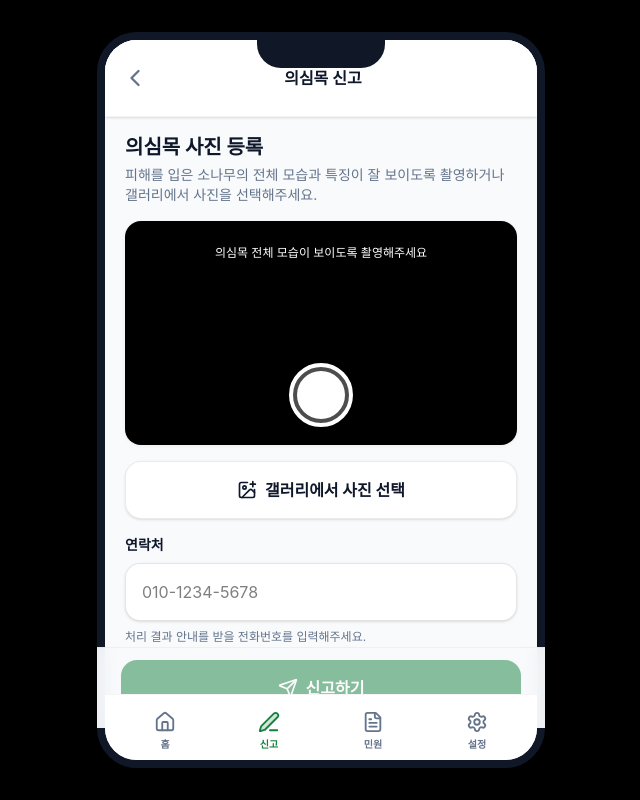
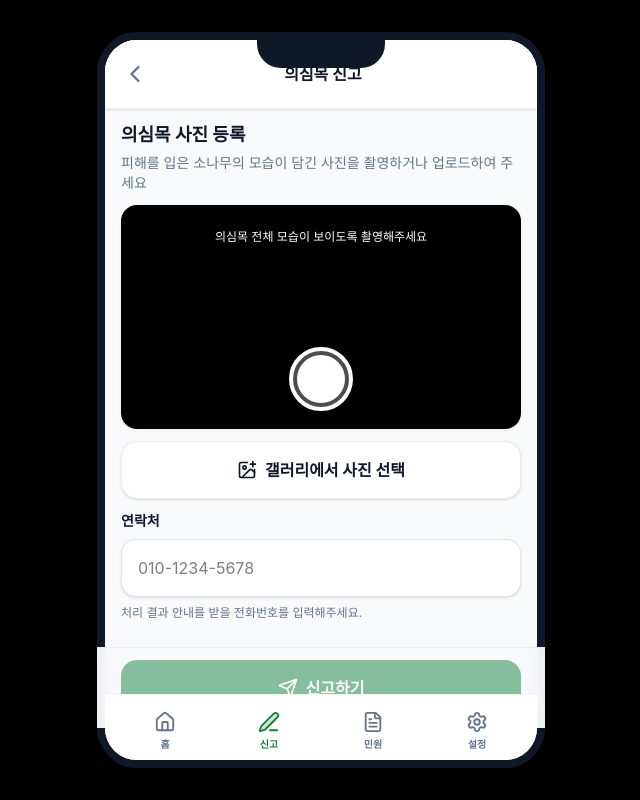
Before and after one commit to jaeny1004/pine-app, a React (Vite) app: page / in a window 1280 px wide. Both pictures are taken after a click on the button "신고". Shown: the whole page, without its empty margins (319-959 px from the left). Built offline with nearby package versions, Linux system fonts and the light colour scheme; no server answers; the database is empty; a web font is replaced by a local one.

Commit message:
Add files via upload

```diff
--- a/src/screens/ReportWizard.tsx
+++ b/src/screens/ReportWizard.tsx
@@ -325,7 +325,7 @@ export function ReportWizard({
   return (
     <div className="h-full min-h-0 bg-system-bg flex flex-col overflow-hidden">
       {/* 상단 헤더 */}
-      <div className="bg-card-bg px-4 py-4 flex items-center border-b border-[rgba(0,0,0,0.04)] sticky top-0 z-10 shadow-sm">        <button
+      <div className="bg-card-bg px-4 py-3 flex items-center border-b border-[rgba(0,0,0,0.04)] sticky top-0 z-10 shadow-sm">        <button
         onClick={() => navigate('home')}
         className="p-2 -ml-2 text-text-sub active:bg-system-bg rounded-full transition-colors"
       >
@@ -337,15 +337,14 @@ export function ReportWizard({
         </div>
       </div>
 
-      <div className="flex-1 min-h-0 overflow-y-auto px-5 py-4 pb-44">        <div className="space-y-4">
+      <div className="flex-1 min-h-0 overflow-hidden px-4 py-3 pb-36">        <div className="space-y-3">
         <div>
-          <h2 className="text-xl font-bold text-text-main mb-1">
+          <h2 className="text-lg font-bold text-text-main mb-1">
             의심목 사진 등록
           </h2>
 
           <p className="text-text-sub text-sm leading-5">
-            피해를 입은 소나무의 전체 모습과 특징이 잘 보이도록
-            촬영하거나 갤러리에서 사진을 선택해주세요.
+            피해를 입은 소나무의 모습이 담긴 사진을 촬영하거나 업로드하여 주세요
           </p>
         </div>
 
```
